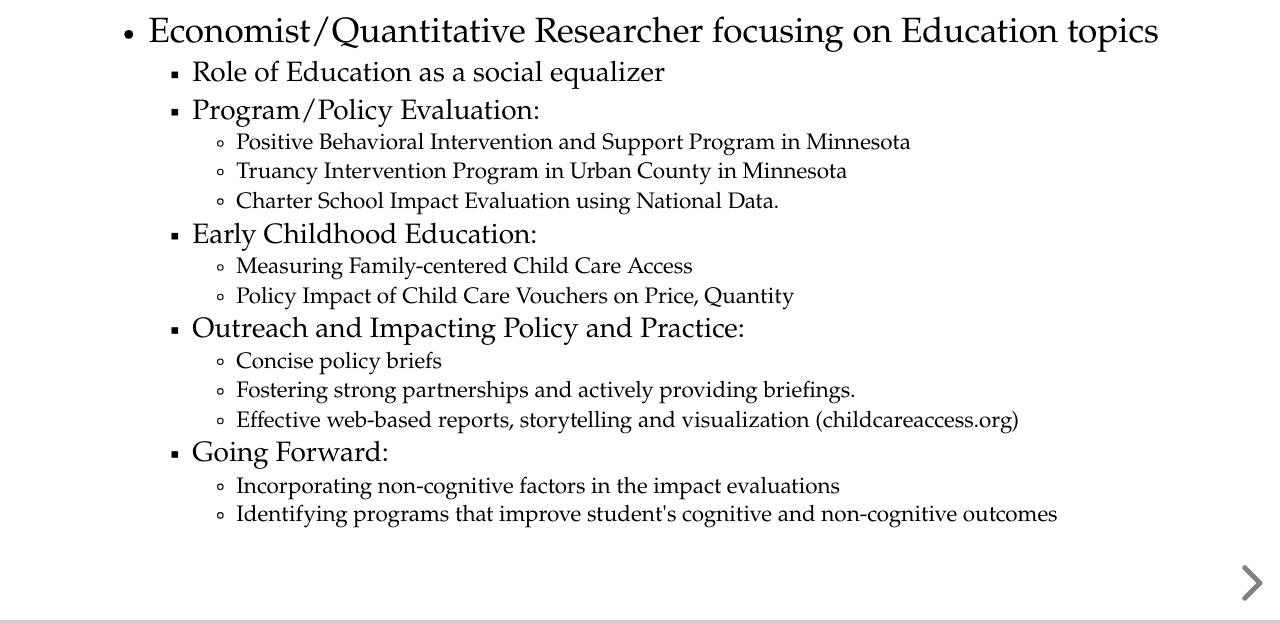
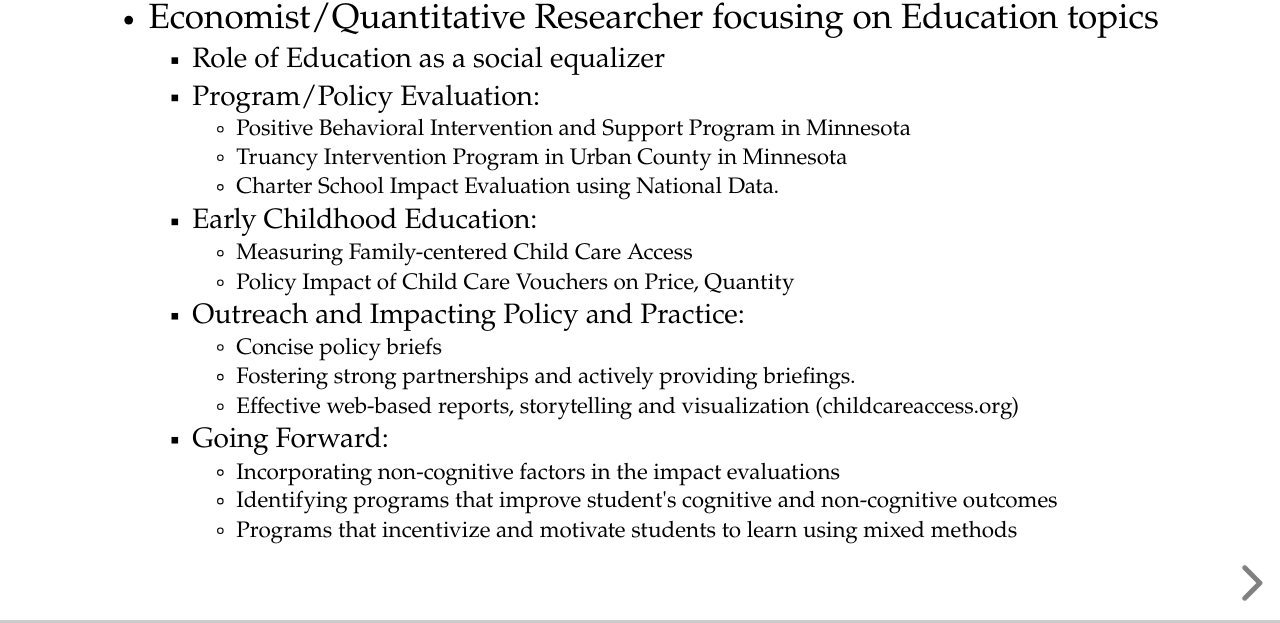
Before and after one commit to leex5089/revealjs_slide, a website with bundled scripts: page TIP_Lee_UCCSR_slides.html in a window 1280 px wide. Shown: the part 177-800 px from the top of the page. Built offline with nearby package versions, Linux system fonts and the light colour scheme.

Commit message:
Update TIP_Lee_UCCSR_slides.html

```diff
--- a/TIP_Lee_UCCSR_slides.html
+++ b/TIP_Lee_UCCSR_slides.html
@@ -114,7 +114,9 @@ Incorporating non-cognitive factors in the impact evaluations
 <li  >
 Identifying programs that improve student's cognitive and non-cognitive outcomes
 </li>
-
+ <li  >
+Programs that incentivize and motivate students to learn using mixed methods
+</li>
 </ul>
 
 </ul>
```
